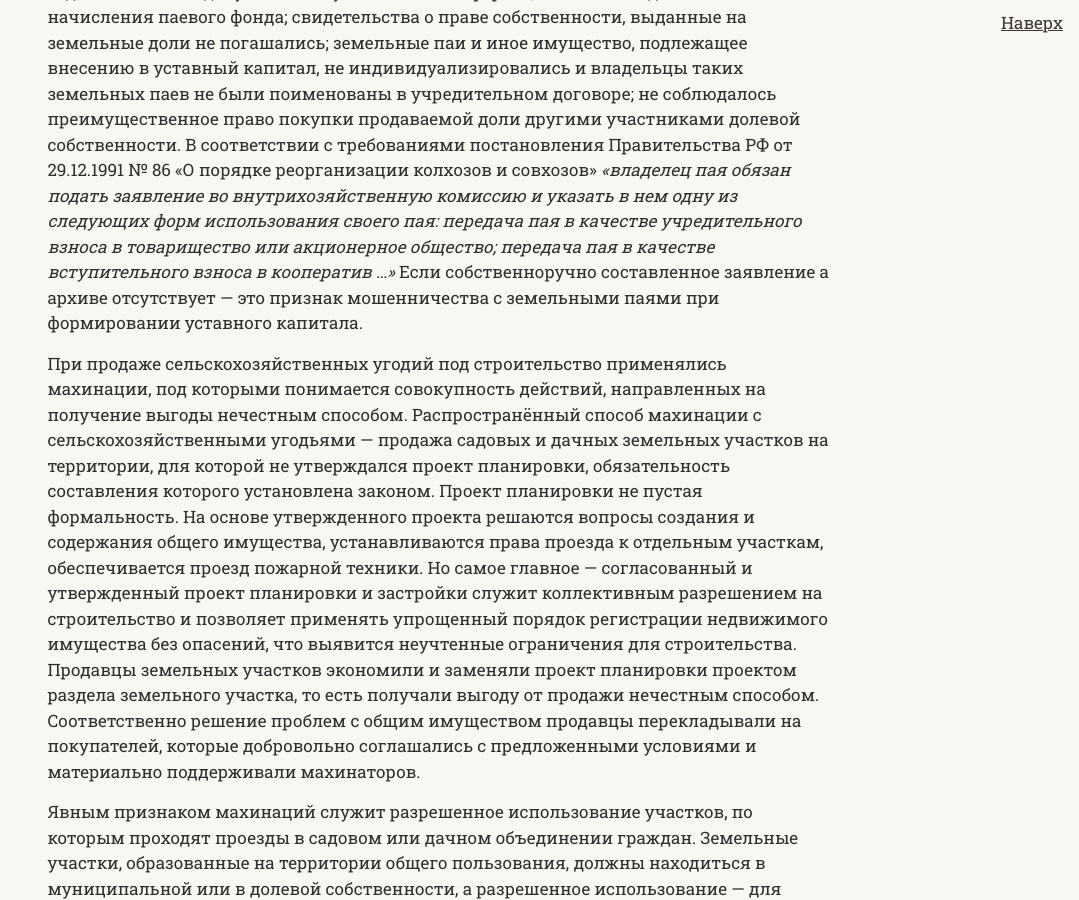
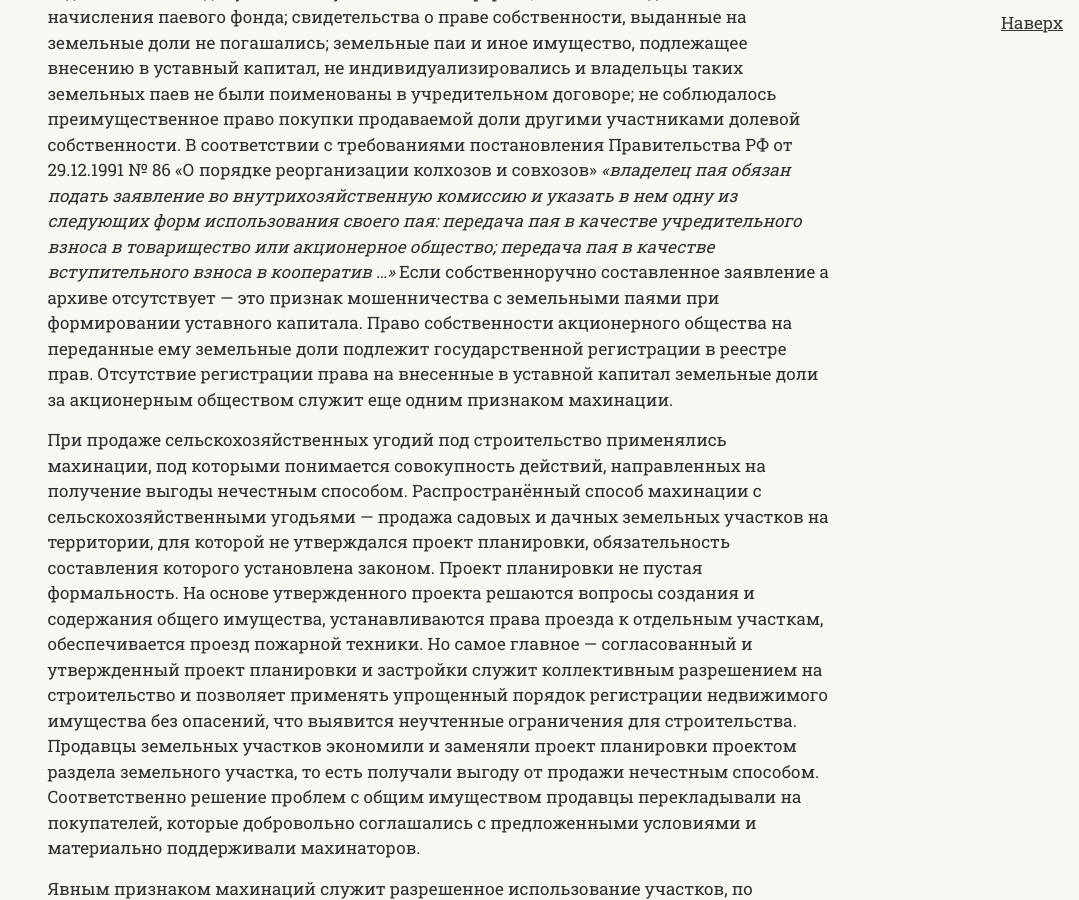
Before and after one commit to SergSi/land-use-art, a Jekyll site: the page built from _articles/2024-01-02-reforma.md, in a window 1280 px wide and 900 px high, scrolled down 7490 px. Shown: the whole window, without its empty margins (201-1280 px from the left). Built offline with Jekyll 4.4.1, drawn with Linux system fonts in a browser that asks for light colours; some web fonts are replaced.

Commit message:
Update 2024-01-02-reforma.md

```diff
--- a/_articles/2024-01-02-reforma.md
+++ b/_articles/2024-01-02-reforma.md
@@ -80,7 +80,7 @@ file-1="2023-12-22/Перераспределение.jpg" caption-1="Проек
 # 5. Мошенничества и махинации
 
 Проведение земельной реформы сопровождалось мошенническими действиями с земельными долями. Мошенничество, по определению уголовного кодекса — приобретение права на чужое имущество путём обмана или злоупотребления доверием. Распространенным мошенничеством стало зачисление земельных паев в уставной капитал реорганизованных акционерных обществ без соблюдения установленной законом процедуры внесения земельной доли или право пользования этой долей в уставный капитал сельскохозяйственной организации. Формы мошенничества были разные — земельные доли не получали денежной оценки; передача фиксировалась задним числом в документах неустановленной формы, таких как ведомости начисления паевого фонда; свидетельства о праве собственности, выданные на земельные доли не погашались; земельные паи и иное имущество, подлежащее внесению в уставный капитал, не индивидуализировались и владельцы таких земельных паев не были поименованы в учредительном договоре; не соблюдалось преимущественное право покупки продаваемой доли другими участниками долевой собственности. В соответствии с требованиями постановления Правительства РФ от 29.12.1991 № 86  «О порядке реорганизации колхозов и совхозов»  *«владелец пая обязан подать заявление во внутрихозяйственную комиссию и указать в нем одну из следующих форм использования своего пая: передача пая в качестве учредительного взноса в товарищество или акционерное общество; передача пая в качестве вступительного взноса в кооператив …»*
-Если собственноручно составленное заявление а архиве отсутствует — это признак мошенничества с земельными паями при формировании уставного капитала.
+Если собственноручно составленное заявление а архиве отсутствует — это признак мошенничества с земельными паями при формировании уставного капитала. Право собственности акционерного общества на переданные ему земельные доли подлежит государственной регистрации в реестре прав. Отсутствие регистрации права на внесенные в уставной капитал земельные доли за акционерным обществом служит еще одним признаком махинации.
 
 При продаже сельскохозяйственных угодий под строительство применялись махинации, под которыми понимается совокупность действий, направленных на получение выгоды нечестным способом. Распространённый способ махинации с сельскохозяйственными угодьями — продажа садовых и дачных земельных участков на территории, для которой не утверждался проект планировки, обязательность составления которого установлена законом. Проект планировки не пустая формальность. На основе утвержденного проекта решаются вопросы создания и содержания общего имущества, устанавливаются права проезда к отдельным участкам, обеспечивается проезд пожарной техники. Но самое главное — согласованный и утвержденный проект планировки и застройки служит коллективным разрешением на строительство и позволяет применять упрощенный порядок регистрации недвижимого имущества без опасений, что выявится неучтенные ограничения для строительства. Продавцы земельных участков экономили и заменяли проект планировки проектом раздела земельного участка, то есть получали выгоду от продажи нечестным способом. Соответственно решение проблем с общим имуществом продавцы перекладывали на покупателей, которые добровольно соглашались с предложенными условиями и материально поддерживали махинаторов.
 
```
